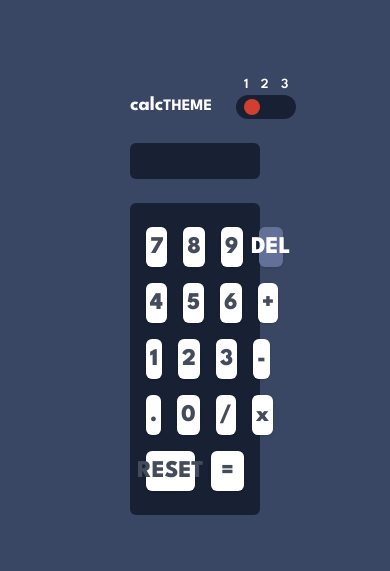
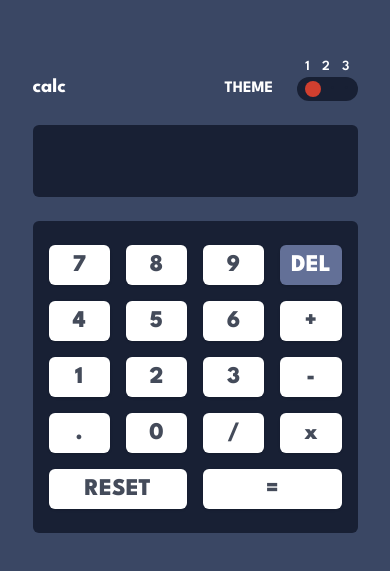
Before and after one commit to AdnaanH/calculator-app-react, a React (Create React App) app: page / in a window 390 px wide. Shown: the part 127-698 px from the top of the page. Built offline with nearby package versions, Linux system fonts and the light colour scheme.

Commit message:
New Changes Final Draft -Complete Responsiveness

```diff
--- a/src/App.js
+++ b/src/App.js
@@ -155,7 +155,7 @@ function App() {
 
   return (
     <div className="min-h-screen bg-[#3a4764] w-full flex flex-col justify-center items-center">
-      <div className="w-4/12 flex-col">
+      <div className="w-10/12 sm:w-4/12 flex-col">
         <div className="w-full mb-6 justify-between flex items-end">
           <h1 className="text-white font-bold text-xl">calc</h1>
           <div className="flex gap-6 items-end">
@@ -167,9 +167,8 @@ function App() {
           </div>
         </div>
 
-        <div className="flex bg-[#182034] mb-6 p-4 rounded-md flex-col w-full gap-1 justify-end items-end ">
-          <p className="text-3xl text-white font-extrabold">{formatOperand(state.previousOperand)} {state.operation}</p>
-          <p className="text-3xl text-white font-extrabold">{formatOperand(state.currentOperand)}</p>
+        <div className="flex bg-[#182034] mb-6 p-4 rounded-md w-full justify-end items-end ">
+          <p className="text-3xl min-h-10 text-white font-extrabold">{formatOperand(state.previousOperand)} {state.operation} {formatOperand(state.currentOperand)}</p>
         </div>
 
         <div className="bg-[#182034] rounded-md w-full flex-col p-4">
--- a/src/components/Operator.js
+++ b/src/components/Operator.js
@@ -2,7 +2,7 @@ import {ACTIONS} from '../App'
 
 export default function Operator({dispatch, operation}) {
     return (
-        <div onClick={() => dispatch({type: ACTIONS.CHOOSE_OPERATOR, payload: {operation}})}>
+        <div w-full items-center flex justify-center onClick={() => dispatch({type: ACTIONS.CHOOSE_OPERATOR, payload: {operation}})}>
             {operation}
         </div>
     )
--- a/src/components/Option.js
+++ b/src/components/Option.js
@@ -2,7 +2,7 @@ import {ACTIONS } from '../App'
 
 export default function Option({ dispatch, digit }) {
     return (
-        <div onClick={() => dispatch( { type: ACTIONS.ADD_DIGITS, payload:{digit} } )}>
+        <div className='w-full items-center flex justify-center' onClick={() => dispatch( { type: ACTIONS.ADD_DIGITS, payload:{digit} } )}>
             {digit}
         </div>
     )
```
